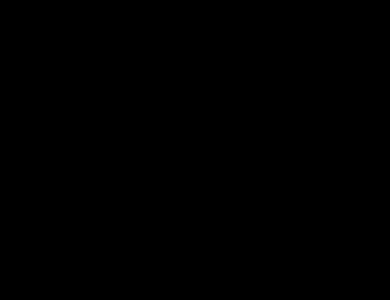
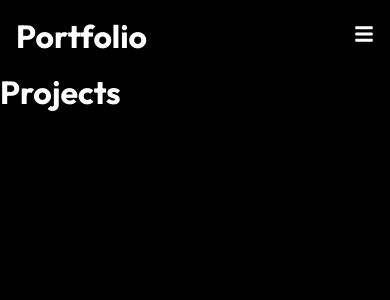
Before and after one commit to rmedge2/my-portfolio, a React (Create React App) app: page /projects in a window 390 px wide. Shown: the top 300 px of the page. Built offline with nearby package versions, Linux system fonts and the light colour scheme.

Commit message:
made progress and pausing for tonight

```diff
--- /dev/null
+++ b/src/components/HeroImg.js
@@ -0,0 +1,15 @@
+import './HeroImg.css';
+
+import React from 'react'
+
+const HeroImg = () => {
+  return (
+    <div className='hero'>
+        <div className='mask'>
+
+        </div>
+    </div>
+  )
+}
+
+export default HeroImg
--- a/src/components/Navbar.css
+++ b/src/components/Navbar.css
@@ -32,8 +32,13 @@
         background-color: rgba(0, 0, 0, 0.9);
         position: absolute;
         top: 0;
-        left: 0;
+        left: -100%;
         z-index: -3;
+        transition: 0.3s
+    }
+
+    .nav-menu.active{
+        left:0;
     }
 
     .nav-menu li{
@@ -47,4 +52,6 @@
     .hamburger{
         display: initial;
     }
+
+
 }
--- a/src/components/Navbar.js
+++ b/src/components/Navbar.js
@@ -1,17 +1,21 @@
 import '../components/Navbar.css';
 
-import React from 'react';
+import React, { useState } from 'react';
 import { Link } from "react-router-dom";
 
-import {FaBars} from "react-icons/fa";
+import { FaBars, FaTimes } from "react-icons/fa";
 
 const Navbar = () => {
+
+    const [click, setClick] = useState(false);
+    const handleClick = () => setClick(!click)
+
     return (
         <div className="header">
             <Link to='/'>
                 <h1>Portfolio</h1>
             </Link>
-        <ul className='nav-menu'>
+            <ul className={click ? 'nav-menu active' : 'nav-menu'}>
                 <li>
                     <Link to='/'>Home</Link>
                 </li>
@@ -25,8 +29,9 @@
                     <Link to='/contact'>Contact</Link>
                 </li>
             </ul>
-        <div className='hamburger'>
-            <FaBars size={20} style={{color: "#fff"}} />
+            <div className='hamburger' onClick={handleClick}>
+                {click ? (<FaTimes size={20} style={{ color: "#fff" }} />) : (<FaBars size={20} style={{ color: "#fff" }} />)}
+
             </div>
         </div>
     )
--- a/src/routes/About.js
+++ b/src/routes/About.js
@@ -1,8 +1,11 @@
 import React from 'react'
+import Navbar from '../components/Navbar'
 
 const About = () => {
   return (
-    <div>About</div>
+    <div>
+      <Navbar />
+    </div>
   )
 }
 
--- a/src/routes/Contact.js
+++ b/src/routes/Contact.js
@@ -1,8 +1,11 @@
 import React from 'react'
+import Navbar from '../components/Navbar'
 
 const Contact = () => {
   return (
-    <div>Contact</div>
+    <div>
+      <Navbar />
+    </div>
   )
 }
 
--- a/src/routes/Home.js
+++ b/src/routes/Home.js
@@ -1,10 +1,12 @@
 import React from 'react'
 import Navbar from '../components/Navbar'
+import HeroImg from '../components/HeroImg'
 
 const Home = () => {
   return (
     <div>
       <Navbar />
+      <HeroImg />
     </div>
   )
 }
--- a/src/routes/Projects.js
+++ b/src/routes/Projects.js
@@ -1,8 +1,13 @@
 import React from 'react'
+import Navbar from '../components/Navbar'
+
 
 const Projects = () => {
   return (
-    <div>Projects</div>
+    <div>
+      <Navbar />
+      <h1>Projects</h1>
+    </div>
   )
 }
 
```
Also changed, not shown: src/components/HeroImg.css (added). Lines whose indentation alone changed are shown as unchanged.
